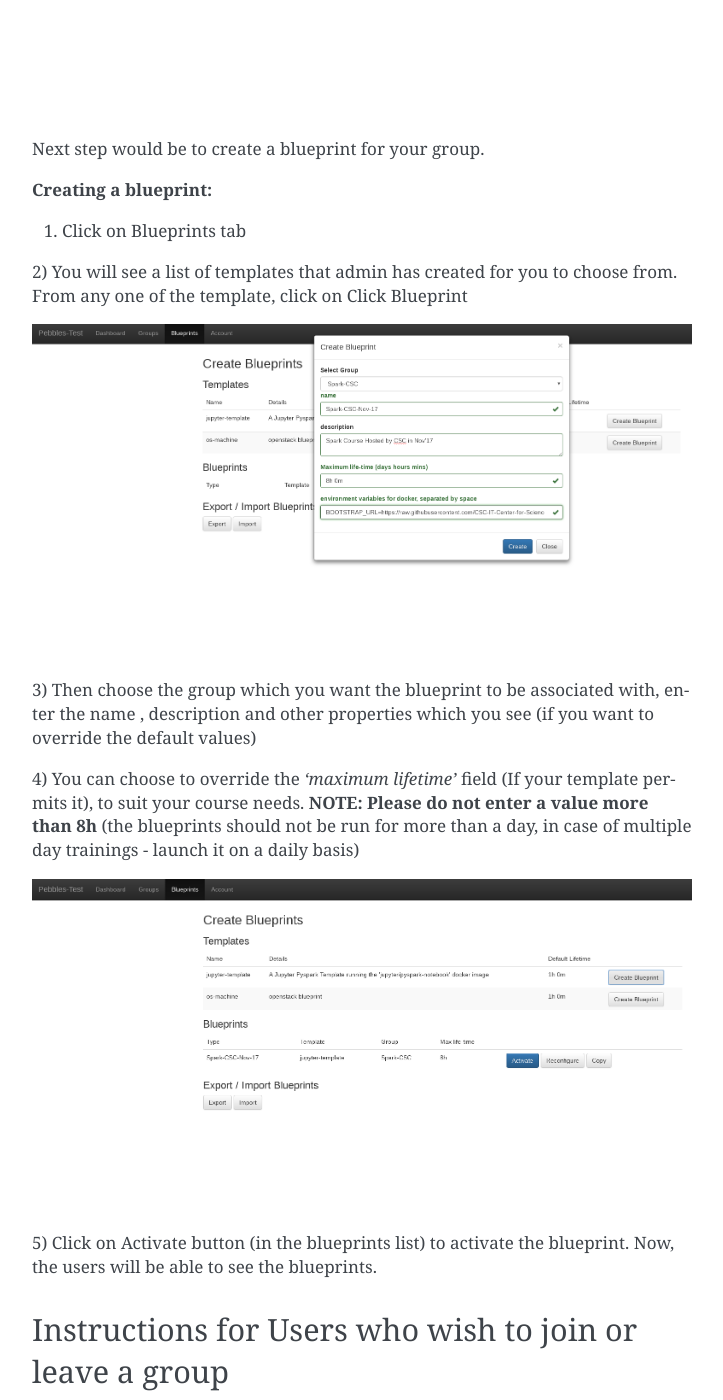
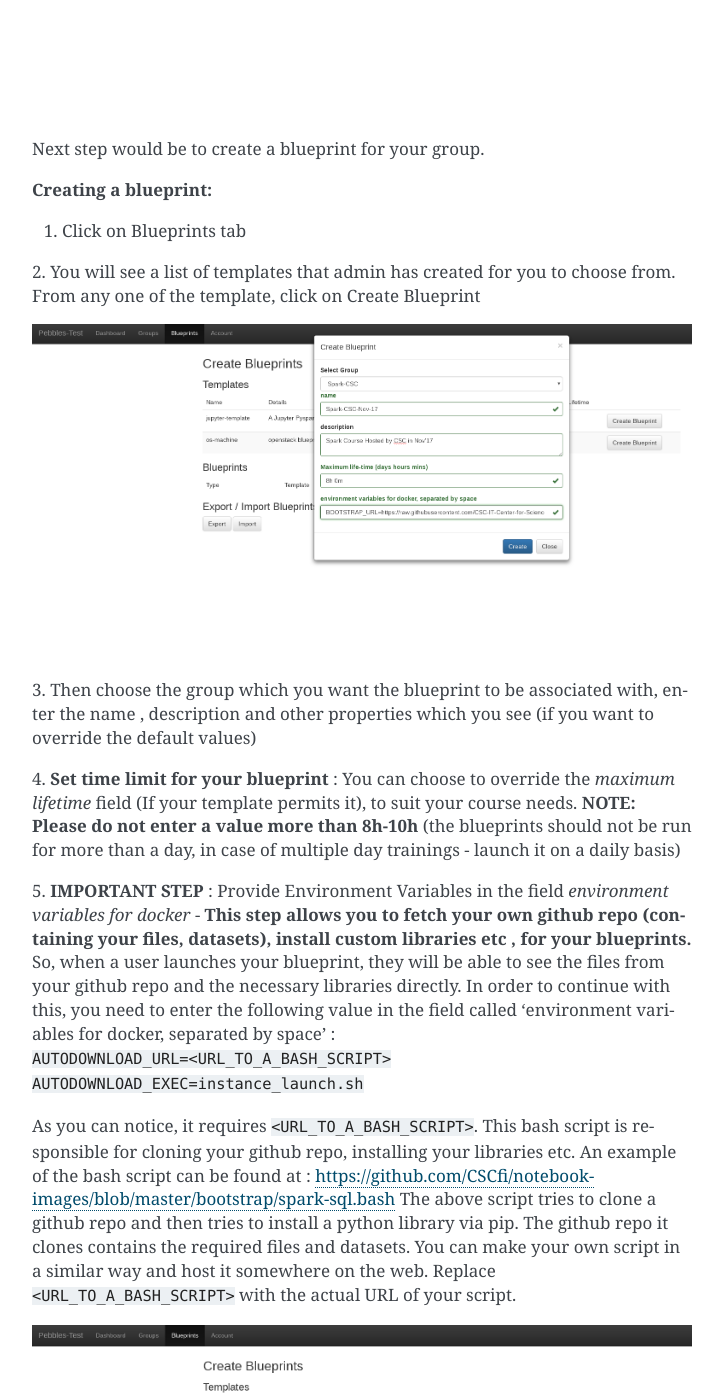
Before and after one commit to CSCfi/pebbles, a Sphinx documentation site: the page built from doc/source/group_owners_guide.rst, in a window 1280 px wide and 1400 px high, scrolled down 1866 px. Shown: the whole window, without its empty margins (388-1111 px from the left). Built offline with Sphinx 7.4.7, drawn with Linux system fonts in a browser that asks for light colours; the version number is read from the project's files by our own code; some of the changed text lies outside the part shown.

Commit message:
group owners doc : bash script instructions (#689)

```diff
--- a/doc/source/group_owners_guide.rst
+++ b/doc/source/group_owners_guide.rst
@@ -70,25 +70,42 @@ Next step would be to create a blueprint for your group.
 
 **Creating a blueprint:**
 
-1) Click on Blueprints tab
 
-2) You will see a list of templates that admin has created for you to choose
-from. From any one of the template, click on Click Blueprint
+1. Click on Blueprints tab
+
+2. You will see a list of templates that admin has created for you to choose
+from. From any one of the template, click on Create Blueprint
 
 .. image:: img/blueprint_create.png
 
-3) Then choose the group which you want the blueprint to be associated with,
+3. Then choose the group which you want the blueprint to be associated with,
 enter the name , description and other properties which you see (if you want
 to override the default values)
 
-4) You can choose to override the *'maximum lifetime'* field (If your template
-permits it), to suit your course needs. **NOTE: Please do not enter a value
-more than 8h** (the blueprints should not be run for more than a day, in case
+4. **Set time limit for your blueprint** : You can choose to override the *maximum lifetime* field
+(If your template permits it), to suit your course needs. **NOTE: Please do not enter a value
+more than 8h-10h** (the blueprints should not be run for more than a day, in case
 of multiple day trainings - launch it on a daily basis)
+
+5. **IMPORTANT STEP** : Provide Environment Variables in the field *environment variables for docker* -
+**This step allows you to fetch your own github repo (containing your files, datasets),
+install custom libraries etc , for your blueprints.**
+So, when a user launches your blueprint, they will be able to see the files from your github repo and
+the necessary libraries directly.
+In order to continue with this, you need to enter the following value in the field called
+'environment variables for docker, separated by space' :
+``AUTODOWNLOAD_URL=<URL_TO_A_BASH_SCRIPT> AUTODOWNLOAD_EXEC=instance_launch.sh``
+
+As you can notice, it requires ``<URL_TO_A_BASH_SCRIPT>``. This bash script is responsible for cloning your github repo,
+installing your libraries etc.
+An example of the bash script can be found at : https://github.com/CSCfi/notebook-images/blob/master/bootstrap/spark-sql.bash
+The above script tries to clone a github repo and then tries to install a python library via pip. The github repo it clones
+contains the required files and datasets. You can make your own script in a similar way and host it somewhere on the web.
+Replace ``<URL_TO_A_BASH_SCRIPT>`` with the actual URL of your script.
 
 .. image:: img/blueprints_view.png
 
-5) Click on Activate button (in the blueprints list) to activate the
+6) Click on Activate button (in the blueprints list) to activate the
 blueprint. Now, the users will be able to see the blueprints.
 
 Instructions for Users who wish to join or leave a group
```
